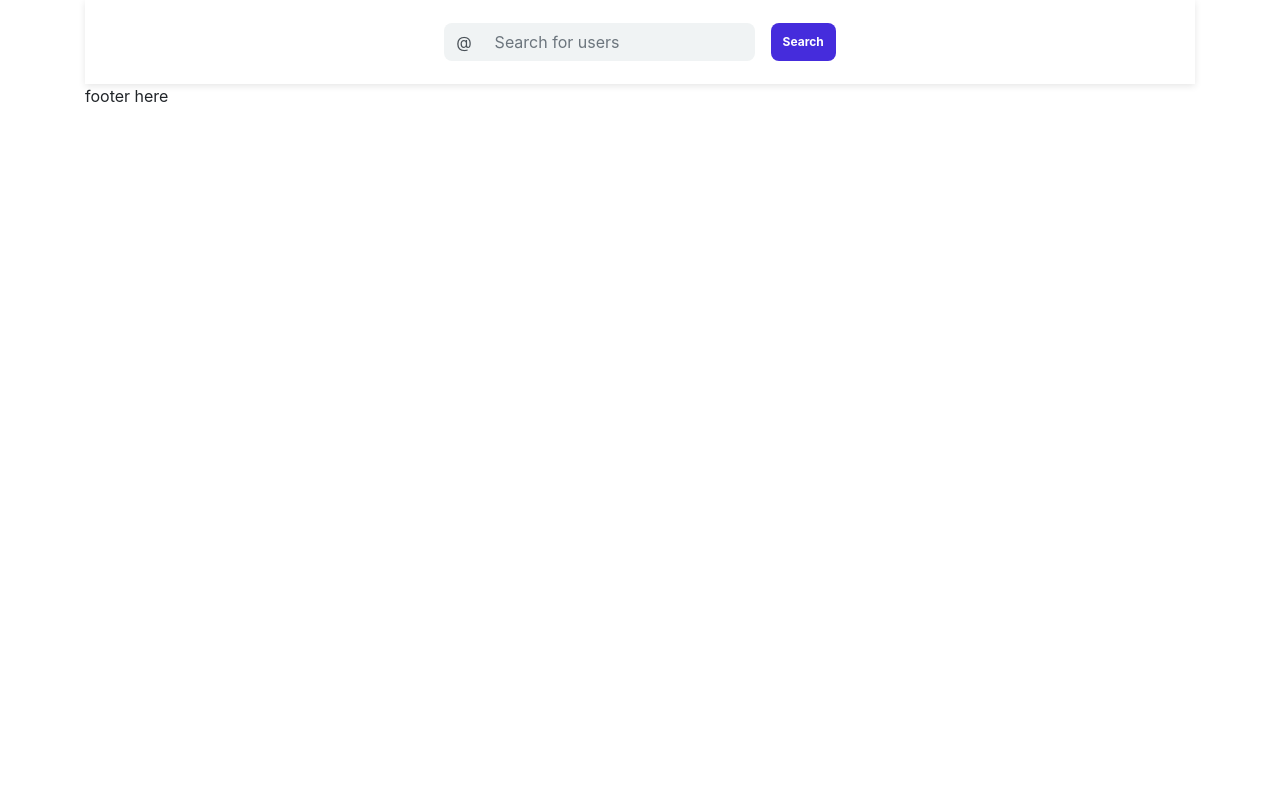
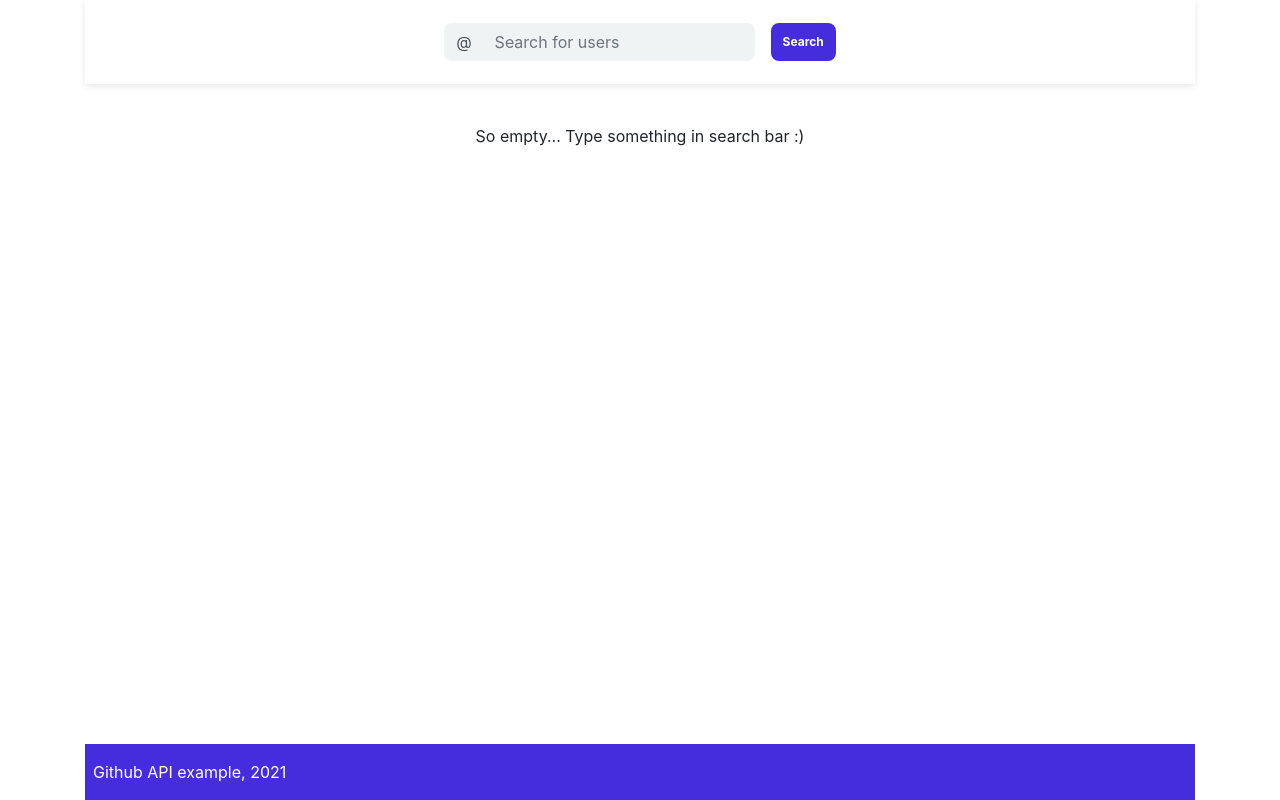
Before and after one commit to NdV66/github-api-users-example, a React (Create React App) app: page / in a window 1280 px wide. Built offline with nearby package versions, Linux system fonts and the light colour scheme.

Commit message:
feat: styles

```diff
--- a/src/page/App.tsx
+++ b/src/page/App.tsx
@@ -2,6 +2,7 @@ import { QueryClient, QueryClientProvider } from 'react-query';
 import { Container } from 'reactstrap';
 
 import StoreContextWrapper from '../store/context';
+import Footer from './Footer';
 import Header from './Header';
 import Main from './Main';
 
@@ -17,13 +18,15 @@ const App = () => (
             </Container>
 
             <Container>
-                <main>
+                <main className="min-height">
                     <Main />
                 </main>
             </Container>
 
             <Container>
-                <footer>footer here</footer>
+                <footer>
+                    <Footer />
+                </footer>
             </Container>
         </StoreContextWrapper>
     </QueryClientProvider>
--- /dev/null
+++ b/src/page/Footer/index.tsx
@@ -0,0 +1,7 @@
+import style from './style.module.scss';
+
+const Footer = () => (
+    <div className={style.footer}>Github API example, 2021</div>
+);
+
+export default Footer;
--- /dev/null
+++ b/src/page/Footer/style.module.scss
@@ -0,0 +1,8 @@
+@import "../../styles/style.scss";
+
+.footer {
+    width: 100%;
+    background: $primary-color;
+    color: $white;
+    padding: 16px 8px;
+}
--- a/src/page/Header/style.module.scss
+++ b/src/page/Header/style.module.scss
@@ -1,3 +1,5 @@
+@import "../../styles/style.scss";
+
 $input-bg: #f0f3f4;
 $radius: 8px;
 
@@ -15,7 +17,7 @@ $radius: 8px;
 }
 
 .button {
-    $btn-color: #452cdc;
+    $btn-color: $primary-color;
 
     margin-left: 16px;
     background: $btn-color;
--- /dev/null
+++ b/src/page/Main/NoDataInfo/index.tsx
@@ -0,0 +1,9 @@
+import style from './style.module.scss';
+
+const NoDataInfo = () => (
+    <div className={style.wrapper}>
+        <p>So empty... Type something in search bar :)</p>
+    </div>
+);
+
+export default NoDataInfo;
--- /dev/null
+++ b/src/page/Main/NoDataInfo/style.module.scss
@@ -0,0 +1,7 @@
+.wrapper {
+    display: flex;
+    justify-content: center;
+    align-items: center;
+    align-content: center;
+    padding-top: 40px;
+}
--- a/src/page/Main/index.tsx
+++ b/src/page/Main/index.tsx
@@ -1,6 +1,7 @@
 import { useContext } from 'react';
 
 import { StoreContext } from '../../store/context';
+import NoDataInfo from './NoDataInfo';
 import ReposInfo from './ReposInfo';
 import UserInfo from './UserInfo';
 
@@ -12,7 +13,9 @@ const Main = () => {
             <UserInfo username={username} />
             <ReposInfo username={username} />
         </>
-    ) : null;
+    ) : (
+        <NoDataInfo />
+    );
 };
 
 export default Main;
--- a/src/store/context.tsx
+++ b/src/store/context.tsx
@@ -12,7 +12,7 @@ interface Props {
 }
 
 const StoreContextWrapper = ({ children }: Props) => {
-    const [username, setUsername] = useState<string>();
+    const [username, setUsername] = useState<string>('');
 
     const values = {
         username,
--- a/src/styles/style.scss
+++ b/src/styles/style.scss
@@ -1,4 +1,7 @@
 @import "bootstrap/scss/bootstrap.scss";
+
+$primary-color: #452cdc;
+$white: #fff;
 
 .boldInfo {
     font-size: 18px;
@@ -6,3 +9,7 @@
     font-size: 18px;
     line-height: 24px;
 }
+
+.min-height {
+    min-height: calc(100vh - 84px - 56px); //header, footer
+}
```
Also changed, not shown: src/page/Main/style.module.scss (deleted).
